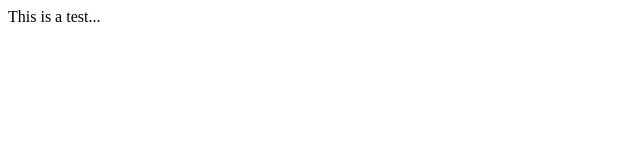
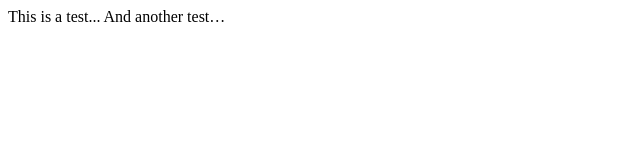
Before and after one commit to FReigM/my-test, a plain HTML site: page index.html in a window 1280 px wide. Shown: the whole page, without its empty margins (0-640 px from the left). Drawn offline with Linux system fonts and the light colour scheme.

```diff
--- a/index.html
+++ b/index.html
@@ -6,5 +6,6 @@
 </head>
 <body>
     This is a test...
+    And another test…
 </body>
 </html>
```
